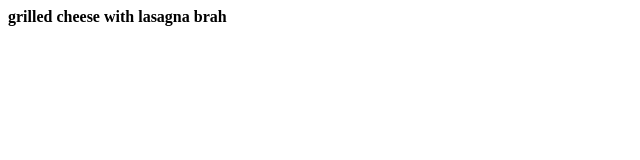
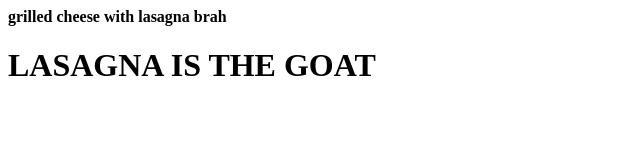
Before and after one commit to agfs-dw/agfs-dw.github.io, a plain HTML site: page index.html in a window 1280 px wide. Shown: the whole page, without its empty margins (0-640 px from the left). Drawn offline with Linux system fonts and the light colour scheme.

Commit message:
Update index.html

```diff
--- a/index.html
+++ b/index.html
@@ -1 +1,2 @@
 <b>grilled cheese with lasagna brah<b>
+<h1>LASAGNA IS THE GOAT</h1>
```
